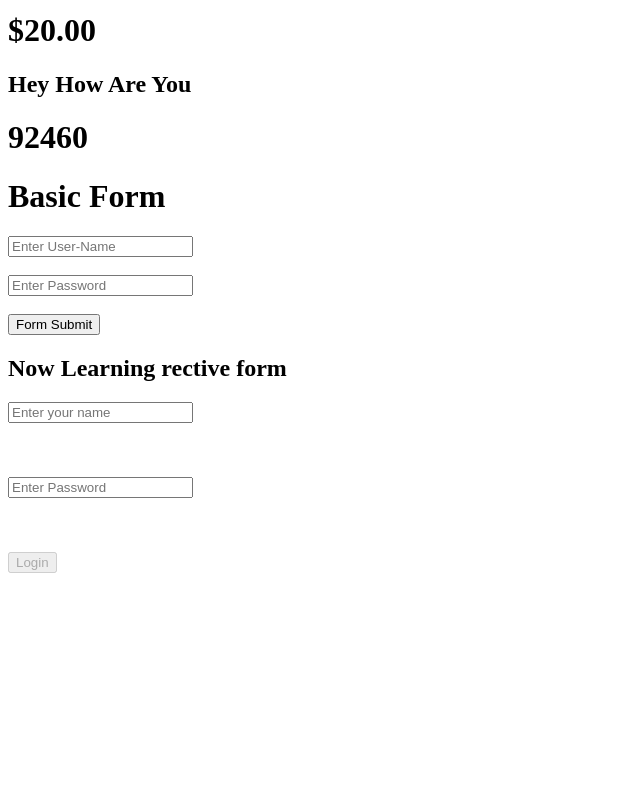
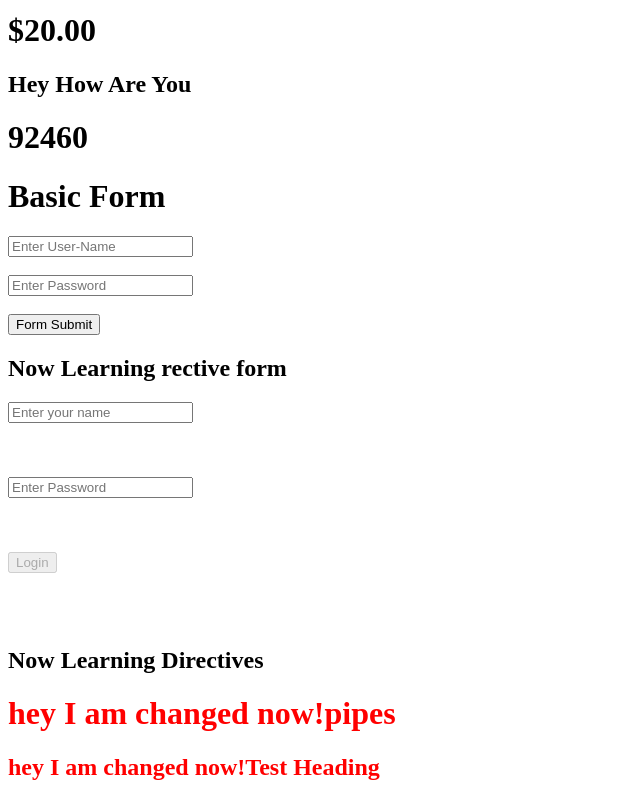
Before and after one commit to asadullahjamil0/pipes, an Angular app: page / in a window 1280 px wide. Shown: the part 243-1043 px from the top of the page, without its empty margins (0-640 px from the left). Before the commit the page ends 878 px from the top, so only its background shows below. Built offline with nearby package versions, Linux system fonts and the light colour scheme.

Commit message:
Directives or custom directives.

```diff
--- a/src/app/app.component.html
+++ b/src/app/app.component.html
@@ -43,3 +43,7 @@ There are two types of forms in Angular
   <button [disabled]="formLogin.invalid">Login</button>
   <br> <br> <br> <br>
 </form>
+<!-- Directives in angular -->
+<h2>Now Learning Directives</h2>
+<h1 appRedEl>{{title}}</h1>
+<h2 appRedEl>Test Heading</h2>
--- a/src/app/app.module.ts
+++ b/src/app/app.module.ts
@@ -6,11 +6,13 @@ import { AppComponent } from './app.component';
 import { USDPKRPipe } from './pipes/usdpkr.pipe';
 import { FormsModule } from '@angular/forms';
 import { ReactiveFormsModule } from '@angular/forms';
+import { RedElDirective } from './red-el.directive';
 
 @NgModule({
   declarations: [
     AppComponent,
-    USDPKRPipe
+    USDPKRPipe,
+    RedElDirective
   ],
   imports: [
     BrowserModule,
--- /dev/null
+++ b/src/app/red-el.directive.ts
@@ -0,0 +1,14 @@
+import { Directive, ElementRef } from '@angular/core';
+import e from 'express';
+import { elementAt } from 'rxjs';
+
+@Directive({
+  selector: '[appRedEl]'
+})
+export class RedElDirective {
+
+  constructor(el: ElementRef) {
+    el.nativeElement.style.color = 'red';
+    el.nativeElement.innerText = "hey I am changed now!";
+  }
+}
```
Also changed, not shown: 1 other file (tests, documents, lock files or other folders).
